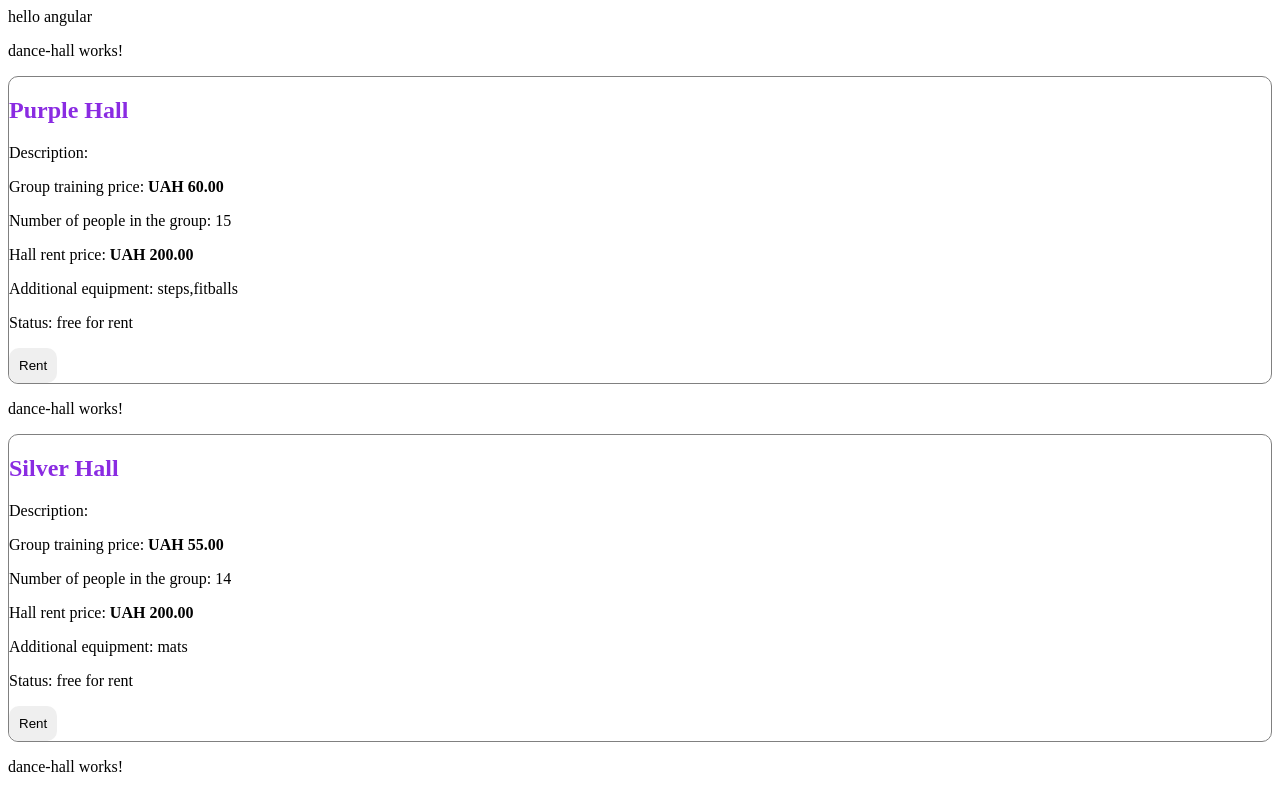
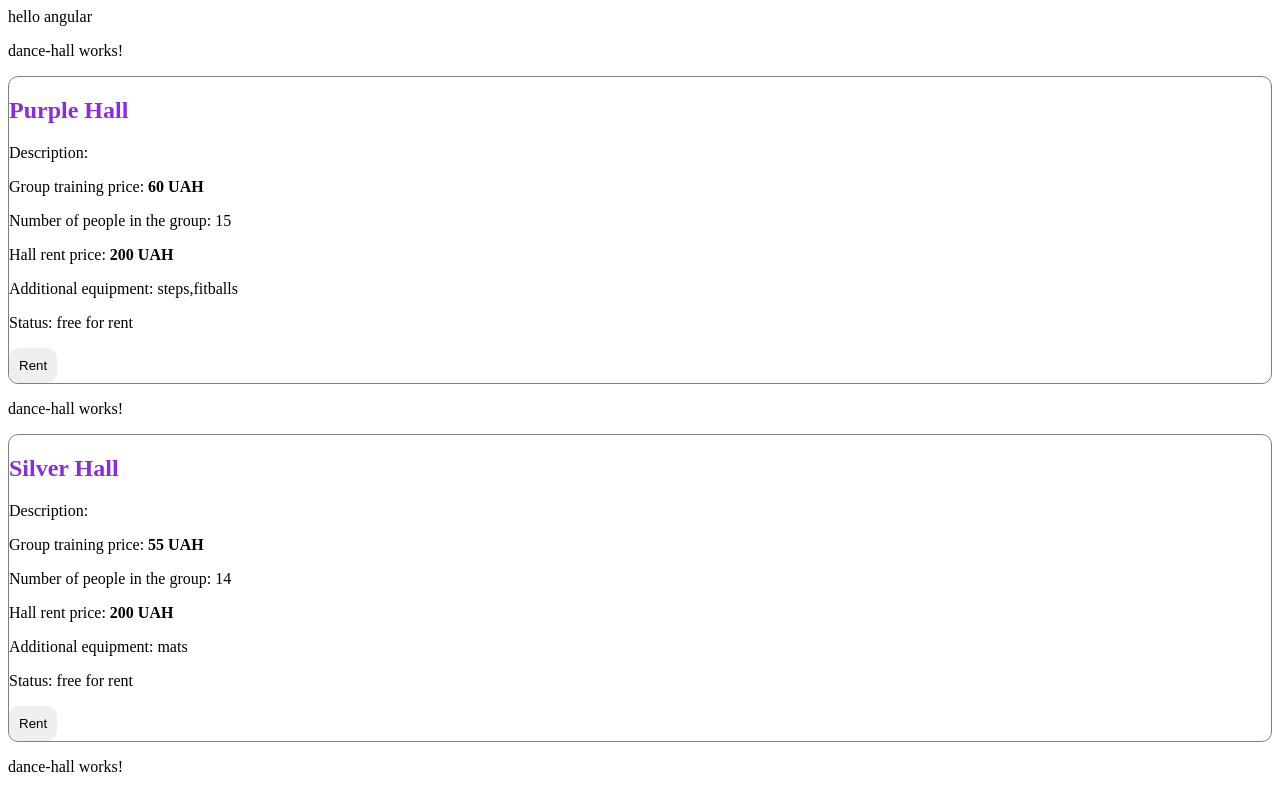
Before and after one commit to viktoriiadron/ng-homework, an Angular app: page / in a window 1280 px wide. Shown: the top 790 px of the page. Built offline with nearby package versions, Linux system fonts and the light colour scheme.

Commit message:
custom currency pipe added

```diff
--- a/src/app/app.module.ts
+++ b/src/app/app.module.ts
@@ -3,11 +3,13 @@ import { BrowserModule } from '@angular/platform-browser';
 
 import { AppComponent } from './app.component';
 import { DanceHallComponent } from './components/dance-hall/dance-hall.component';
+import { UahPipe } from './pipes/uahPipe';
 
 @NgModule({
   declarations: [
     AppComponent,
-    DanceHallComponent
+    DanceHallComponent,
+    UahPipe
   ],
   imports: [
     BrowserModule
--- a/src/app/components/dance-hall/dance-hall.component.html
+++ b/src/app/components/dance-hall/dance-hall.component.html
@@ -6,12 +6,12 @@
     </p>
     <p>Group training price:
         <span class="price">
-            {{ hall.pricePerCustomer | currency: 'UAH '}}
+            {{ hall.pricePerCustomer | uah }}
         </span>
     </p>
     <p>Number of people in the group: {{ hall.capacity }}</p>
     <p>Hall rent price:
-        <span class="price">{{ hall.priceForRent | currency: 'UAH ' }}</span>
+        <span class="price">{{ hall.priceForRent | uah }}</span>
     </p>
     <p class="additional-equipment" *ngIf="hall.equipment">
         Additional equipment: {{ hall.equipment }}
--- /dev/null
+++ b/src/app/pipes/uahPipe.ts
@@ -0,0 +1,12 @@
+import { Pipe, PipeTransform } from "@angular/core";
+
+@Pipe({ name: 'uah' })
+
+export class UahPipe implements PipeTransform {
+    constructor() {
+
+    }
+    transform(value: any) {
+       return value + ' UAH'
+    }
+}
```
